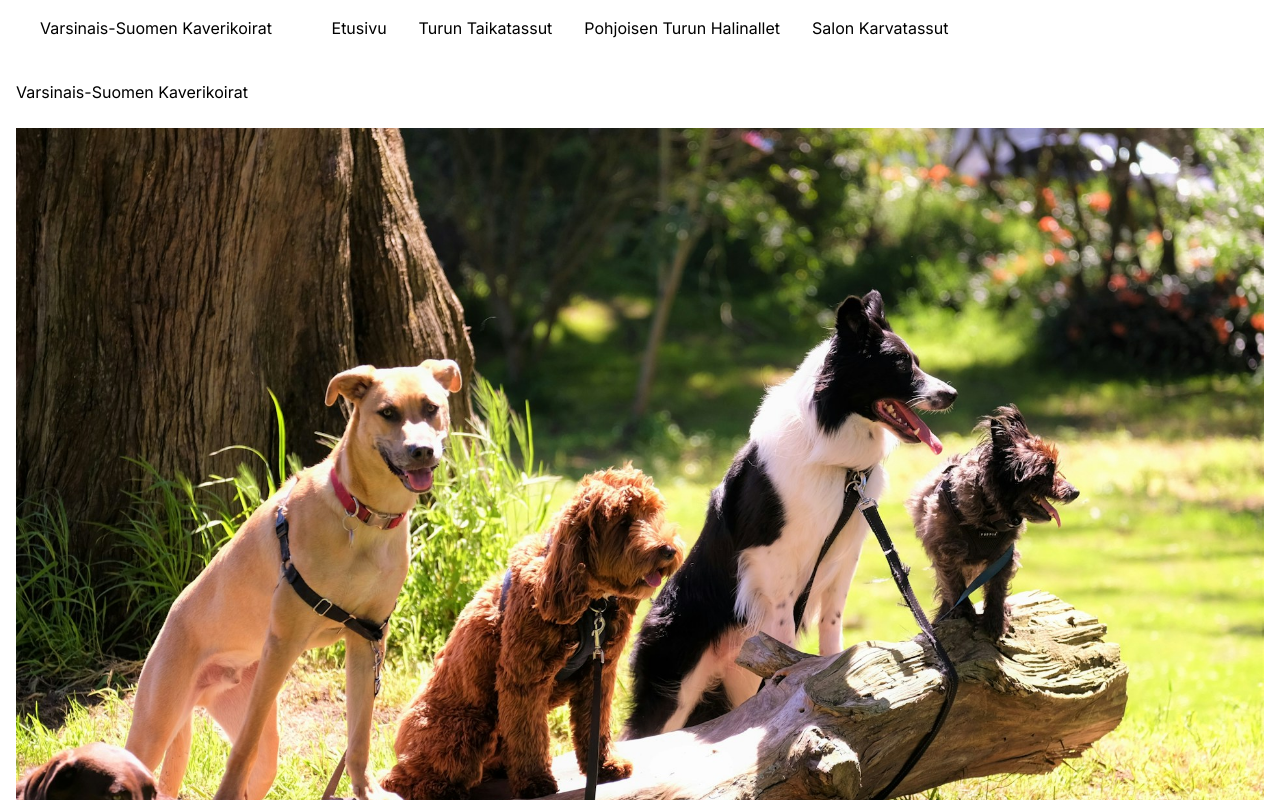
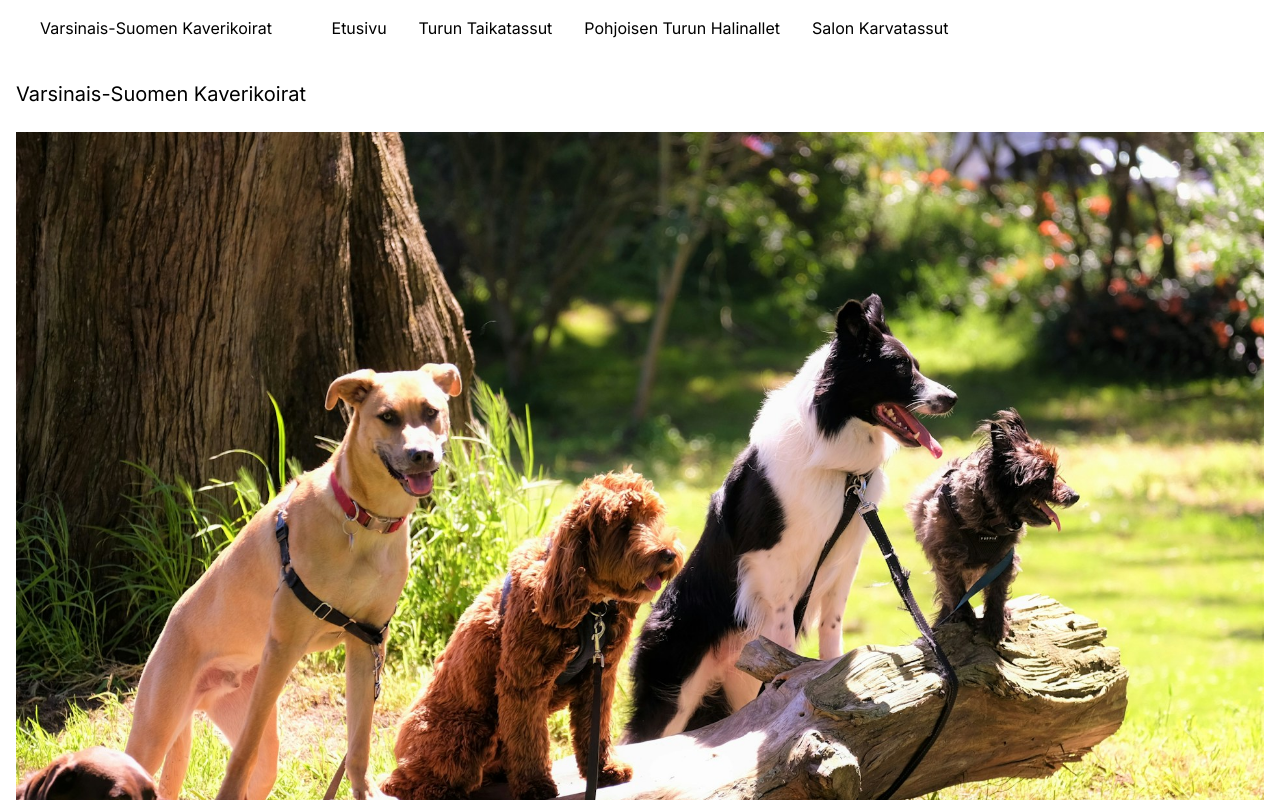
Before and after one commit to kasperi-r/vskaverikoirat, a Next.js app: page / in a window 1280 px wide. Shown: the top 800 px of the page. Built offline with nearby package versions, Linux system fonts and the light colour scheme.

Commit message:
Update page.tsx

```diff
--- a/app/page.tsx
+++ b/app/page.tsx
@@ -5,7 +5,7 @@ export default function Home() {
   return (
     <main>
       <div>
-        <h1 className="mt-6 mb-6">Varsinais-Suomen Kaverikoirat</h1>
+        <h1 className="text-xl mt-6 mb-6">Varsinais-Suomen Kaverikoirat</h1>
         <Image
           src={dogs}
           alt="Kaverikoirat"
```
